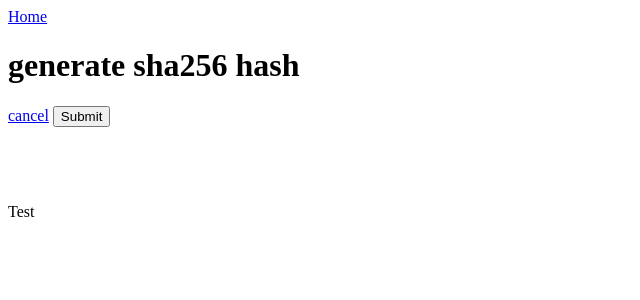
After one commit to arthsmiller/foodpicker, a Symfony app: template templates/hasher.html.twig in a window 1280 px wide. The commit adds this page. Shown: the top 300 px of the page, without its empty margins (0-640 px from the left). Run offline with Twig, Linux system fonts and the light colour scheme; the template is opened without the code that fills it, so the values that code supplies are empty; some libraries are stand-ins or nearby versions.

Commit message:
added password hasher page

```diff
--- a/src/Controller/IndexController.php
+++ b/src/Controller/IndexController.php
@@ -17,6 +17,8 @@ class IndexController extends AbstractController
     {
         $manager = $doctrine->getManager();
 
+        $moneySpent = [];
+
         $restaurants = $doctrine->getRepository(Restaurant::class)->findAll();
         $orders = $doctrine->getRepository(Order::class)->findAll();
 
--- a/templates/base.html.twig
+++ b/templates/base.html.twig
@@ -21,7 +21,26 @@
                 <div class="page-body">
                     {% block body %}{% endblock %}
                 </div>
+                <footer class="footer footer-transparent d-print-none">
+                    <div class="row">
+                        <div class="col-md-2">
+                            <svg width="100px" id="Ebene_4" data-name="Ebene 4" xmlns="http://www.w3.org/2000/svg" viewBox="0 0 1920 1080">
+                                <defs>
+                                    <style>
+                                        .cls-1 {
+                                            fill: #fff;
+                                            float: right;
+                                        }
+                                    </style>
+                                </defs>
+                                <path class="cls-1" d="M939.49,1050.46L588.71,310.39,286.79,882.72h291.01v172.28H146.89c-30.62,0-59.47-16.29-75.28-42.52-15.81-26.23-16.75-59.34-2.46-86.43L514.99,80.9c15.61-29.62,46.02-47.65,79.64-46.87,33.5,.72,63.23,19.98,77.57,50.27l267.29,563.94V122.62c0-36.3,22.8-69.33,56.75-82.2,33.94-12.87,72.91-3.26,96.98,23.92l5.58,6.31,303.18,517.68L1701.38,71.06l5.55-6.33c23.99-27.38,63-37.16,97.06-24.34,34.07,12.81,56.96,45.88,56.96,82.28v932.34h-172.28V436.93l-214.6,370.77-5.56,6.34c-16.61,18.94-40.59,29.86-65.79,29.94h-.3c-25.09,0-49.02-10.74-65.7-29.5l-5.66-6.36-219.28-374.43v621.29h-170.13"/>
+                            </svg>
+                        </div>
+                    </div>
+                    <p>Test</p>
+                </footer>
             </div>
         </div>
+
     </body>
 </html>
--- /dev/null
+++ b/templates/hasher.html.twig
@@ -0,0 +1,21 @@
+{% extends 'base.html.twig' %}
+
+{% block body %}
+
+    <div class="container-xl">
+        <div class="row justify-content-center">
+            <div class="col-md-4 col-sm-10 py-5">
+                <h1>generate sha256 hash</h1>
+                {{ form_start(form) }}
+                {{ form_rest(form) }}
+                <div class="btn-list mt-3">
+                    <a href="/" class="btn btn-link">cancel</a>
+                    <input type="submit" class="btn btn-primary">
+                </div>
+                {{ form_end(form) }}
+                <div class="pt-5" id="hashed">{{ hash }}</div>
+            </div>
+        </div>
+    </div>
+
+{% endblock %}
--- a/templates/index.html.twig
+++ b/templates/index.html.twig
@@ -32,7 +32,6 @@
             </tbody>
         </table>
     </div>
-
     <div class="table-responsive">
         <h1>Orders</h1>
         <table class="table table-vcenter">
```
Also changed, not shown: src/Controller/UserController.php (added, +29 -0 lines), src/Form/HashType.php (added, +18 -0 lines), readme.md, 1 other file.
